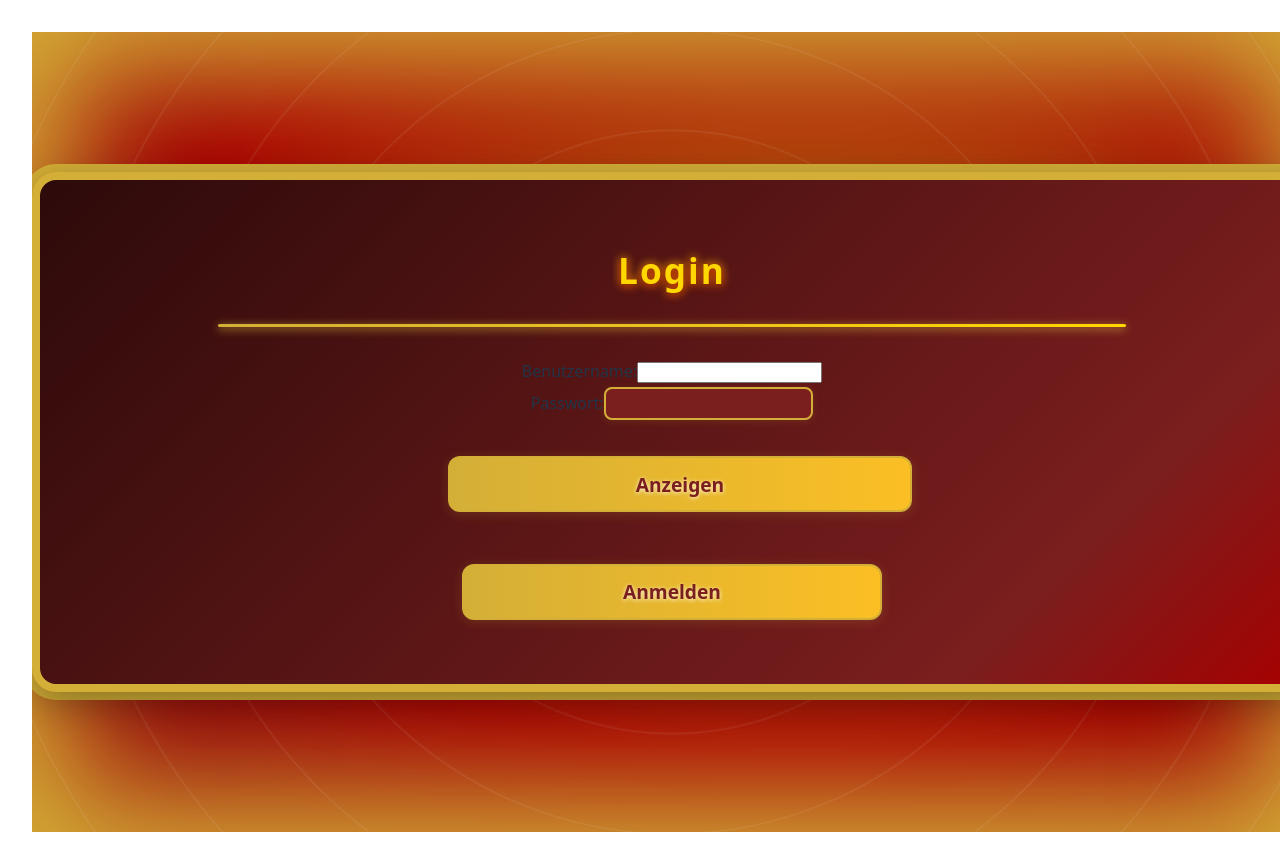
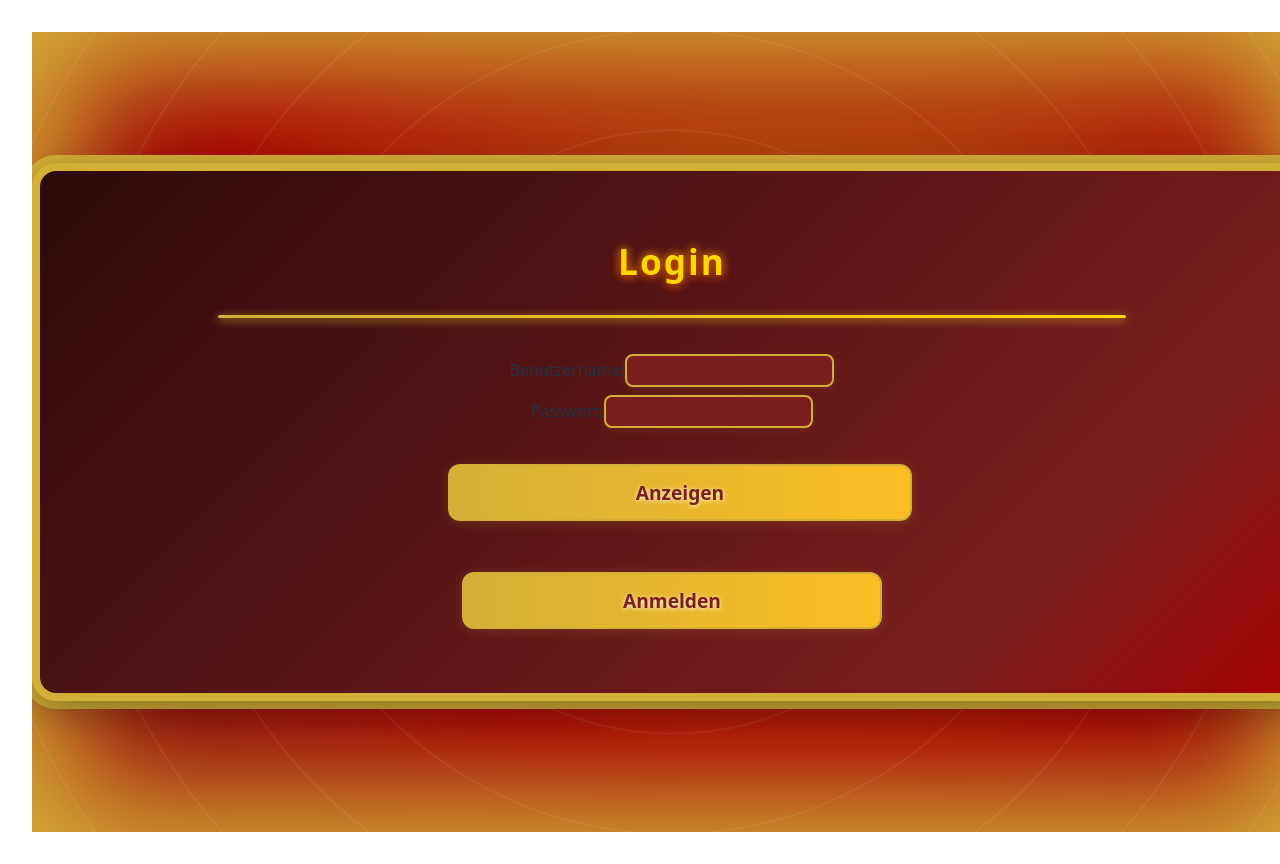
Before and after one commit to Cyril234/Casino, a React (Vite) app in the folder Documents/Module/Casino/casino-frontend/: page /login-with-email-and-password in a window 1280 px wide. Shown: the top 864 px of the page. Built offline with nearby package versions, Linux system fonts and the light colour scheme.

Commit message:
input username bug resolve

```diff
--- a/Documents/Module/Casino/casino-frontend/src/components/login/LoginWithUsernameAndPassword.tsx
+++ b/Documents/Module/Casino/casino-frontend/src/components/login/LoginWithUsernameAndPassword.tsx
@@ -35,12 +35,14 @@ export default function LoginWithEmailAndPassword() {
   return (
     <div className="start-container">
       <div className="start-card">
+
         <div className="login-header">Login</div>
         <div className="login-divider" />
         <form onSubmit={handleLogin} className="login-form">
           <div className="login-group">
             <label htmlFor="username">Benutzername:</label>
             <input
+              type="text"
               id="username"
               value={username}
               onChange={(e) => setUsername(e.target.value)}
--- a/Documents/Module/Casino/casino-frontend/src/styles/LoginWithUsernameAndPassword.css
+++ b/Documents/Module/Casino/casino-frontend/src/styles/LoginWithUsernameAndPassword.css
@@ -62,7 +62,6 @@ input[type="text"]:focus, input[type="password"]:focus, input[type="username"]:f
     background: linear-gradient(135deg, #2d0a0a 0%, #7b1e1e 80%, #a80000 100%);
     border: 8px solid #d4af37;
     box-shadow: 0 0 48px 0 #d4af37 inset, 0 16px 48px rgba(0,0,0,0.45), 0 0 0 10px #d4af37;
-    /* ...bereits oben definiert, daher entfernt... */
     display: flex;
     flex-direction: column;
     align-items: center;
```
